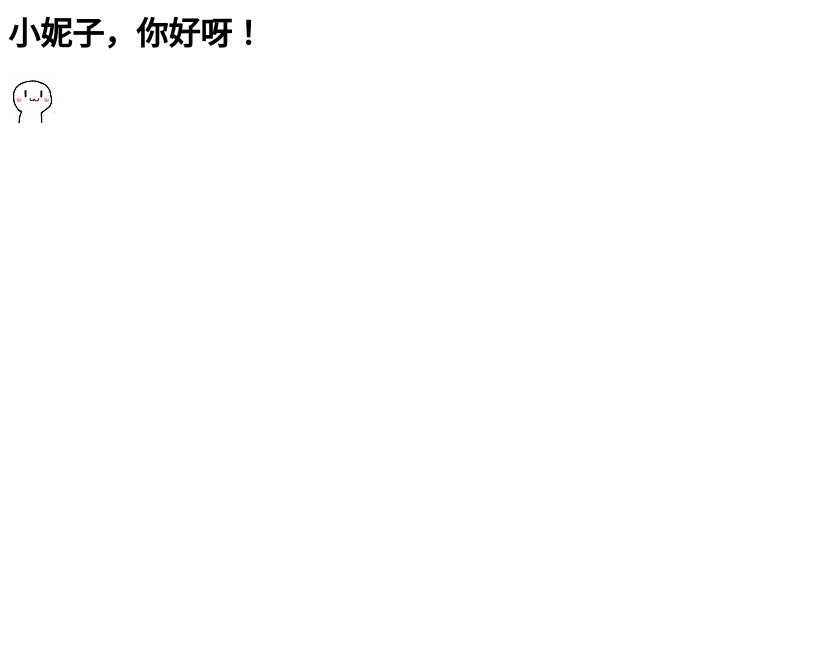
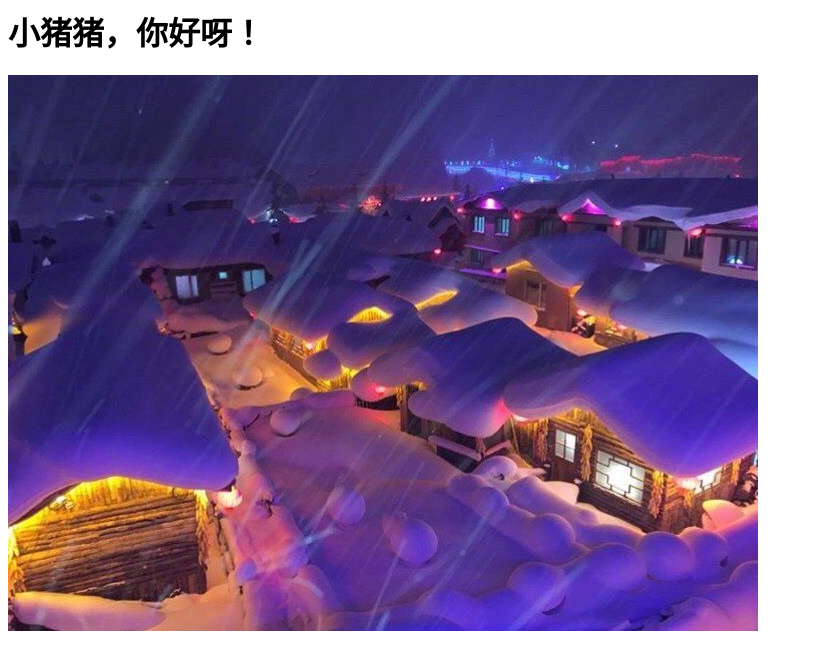
Before and after one commit to big3cabbage/big3cabbage.github.io, a plain HTML site: page index.html in a window 1280 px wide. Shown: the whole page, without its empty margins (0-813 px from the left). Drawn offline with Linux system fonts and the light colour scheme.

Commit message:
Update index.html

```diff
--- a/index.html
+++ b/index.html
@@ -5,7 +5,7 @@
     <title>BigCabbage</title>
   </head>
   <body>
-    <h1>小妮子，你好呀！</h1>
-    <img src="https://github.com/big3cabbage/big3cabbage.github.io/blob/master/-516805bbfd0576ce.gif" >
+    <h1>小猪猪，你好呀！</h1>
+    <img src="https://github.com/big3cabbage/big3cabbage.github.io/blob/master/test1.jpg" >
   </body>
 </html>
```
